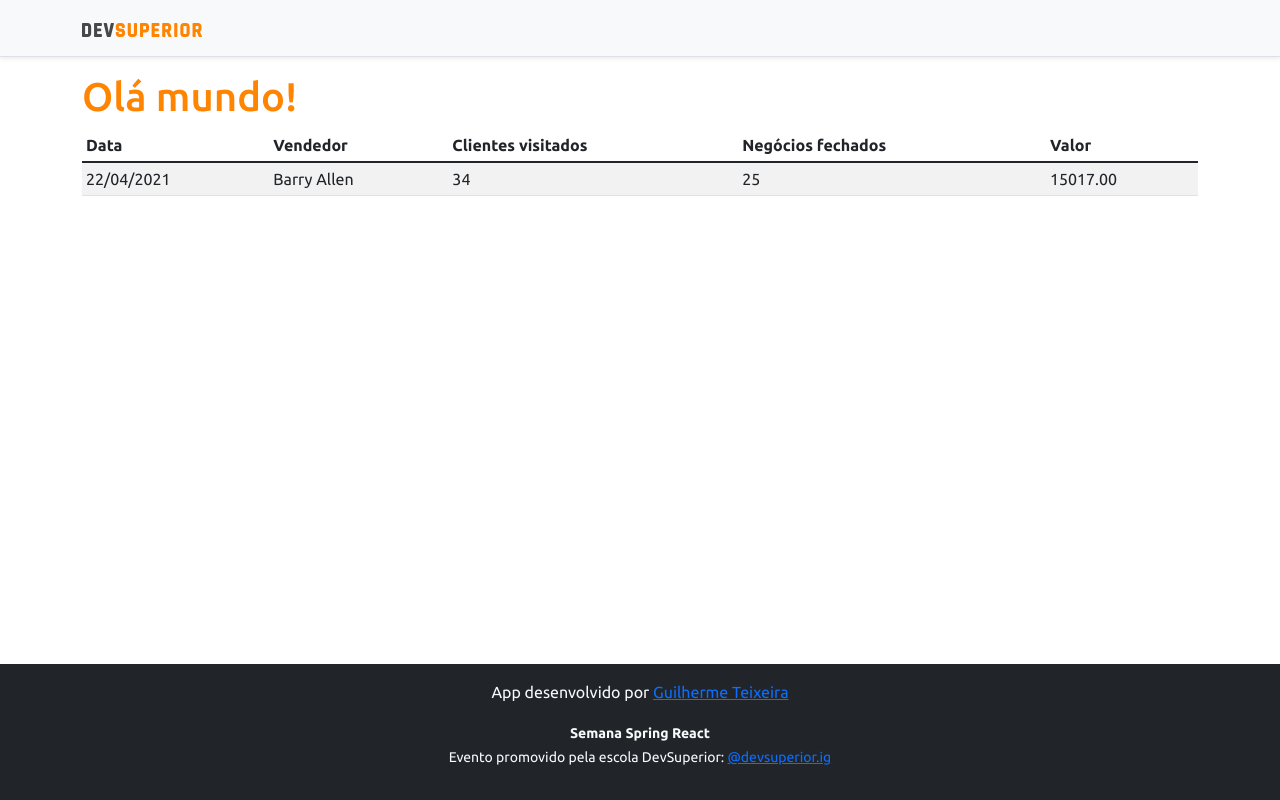
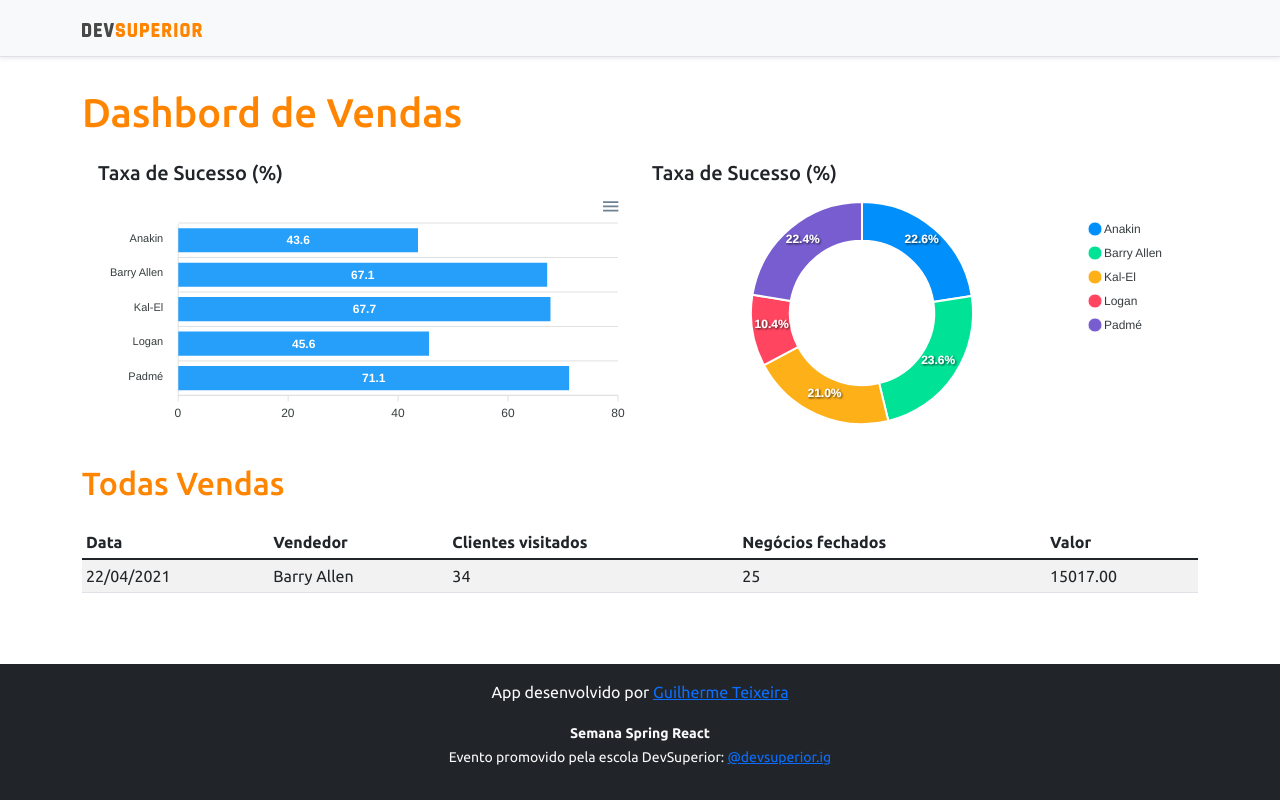
Before and after one commit to gtrodrigues04/projeto-sds3, a React (Create React App) app in the folder frontend/: page / in a window 1280 px wide. Built offline with nearby package versions, Linux system fonts and the light colour scheme.

Commit message:
Static charts

```diff
--- a/frontend/package.json
+++ b/frontend/package.json
@@ -11,9 +11,11 @@
     "@types/node": "^12.0.0",
     "@types/react": "^17.0.0",
     "@types/react-dom": "^17.0.0",
+    "apexcharts": "^3.28.1",
     "bootstrap": "^5.1.1",
     "jquery": "1.9.1",
     "react": "^17.0.2",
+    "react-apexcharts": "^1.3.9",
     "react-dom": "^17.0.2",
     "react-scripts": "4.0.3",
     "typescript": "^4.1.2",
--- a/frontend/src/App.tsx
+++ b/frontend/src/App.tsx
@@ -1,17 +1,33 @@
 import Footer from './components/Footer'
 import NavBar from "components/NavBar";
 import { DataTable } from 'components/DataTable';
+import { BarChart } from 'components/BarChart';
+import { DonutChart } from 'components/DonutChart';
 
 function App() {
   return (
     <>
-    <NavBar/>
-    <div className = 'container'>
-      <h1 className="text-primary">Olá mundo!</h1>
+      <NavBar />
+      <div className='container'>
+        <h1 className="text-primary py-3">Dashbord de Vendas</h1>
 
-    <DataTable />
-    </div>
-    <Footer />
+        <div className="row px-3">
+          <div className="col-sm-6">
+            <h5>Taxa de Sucesso (%)</h5>
+            <BarChart />
+          </div>
+          <div className="col-sm-6">
+            <h5>Taxa de Sucesso (%)</h5>
+            <DonutChart />
+          </div>
+        </div>
+
+        <div className='py-3'>
+          <h2 className='text-primary'>Todas Vendas</h2>
+        </div>
+        <DataTable />
+      </div>
+      <Footer />
     </>
   );
 }
--- /dev/null
+++ b/frontend/src/components/BarChart/index.tsx
@@ -0,0 +1,33 @@
+import Chart from 'react-apexcharts'
+
+
+export const BarChart = () => {
+    const options = {
+        plotOptions: {
+            bar: {
+                horizontal: true,
+            }
+        },
+    };
+
+    const mockData = {
+        labels: {
+            categories: ['Anakin', 'Barry Allen', 'Kal-El', 'Logan', 'Padmé']
+        },
+        series: [
+            {
+                name: "% Sucesso",
+                data: [43.6, 67.1, 67.7, 45.6, 71.1]
+            }
+        ]
+    };
+
+    return (
+      <Chart
+      options = {{...options, xaxis: mockData.labels}}
+      series = {mockData.series}
+      type = "bar"
+      height = "240"
+      />
+    )
+}
--- /dev/null
+++ b/frontend/src/components/DonutChart/index.tsx
@@ -0,0 +1,24 @@
+import Chart from 'react-apexcharts'
+
+
+export const DonutChart = () => {
+    const mockData = {
+        series: [477138, 499928, 444867, 220426, 473088],
+        labels: ['Anakin', 'Barry Allen', 'Kal-El', 'Logan', 'Padmé']
+    }
+
+    const options = {
+        legend: {
+            show: true
+        }
+    }
+
+    return (
+      <Chart
+      options = {{...options, labels: mockData.labels}}
+      series = {mockData.series}
+      type = "donut"
+      height = "240"
+      />
+    )
+}
```
Also changed, not shown: 1 other file (tests, documents, lock files or other folders).
